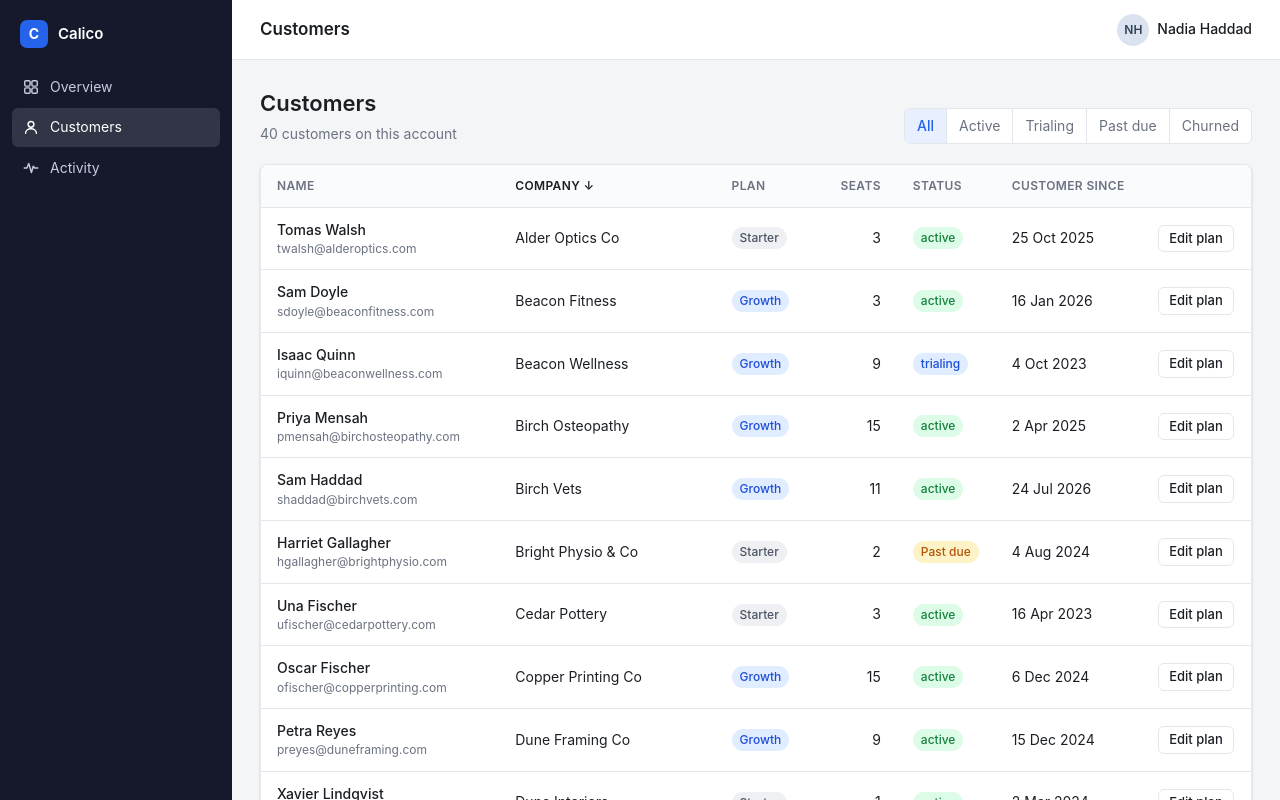
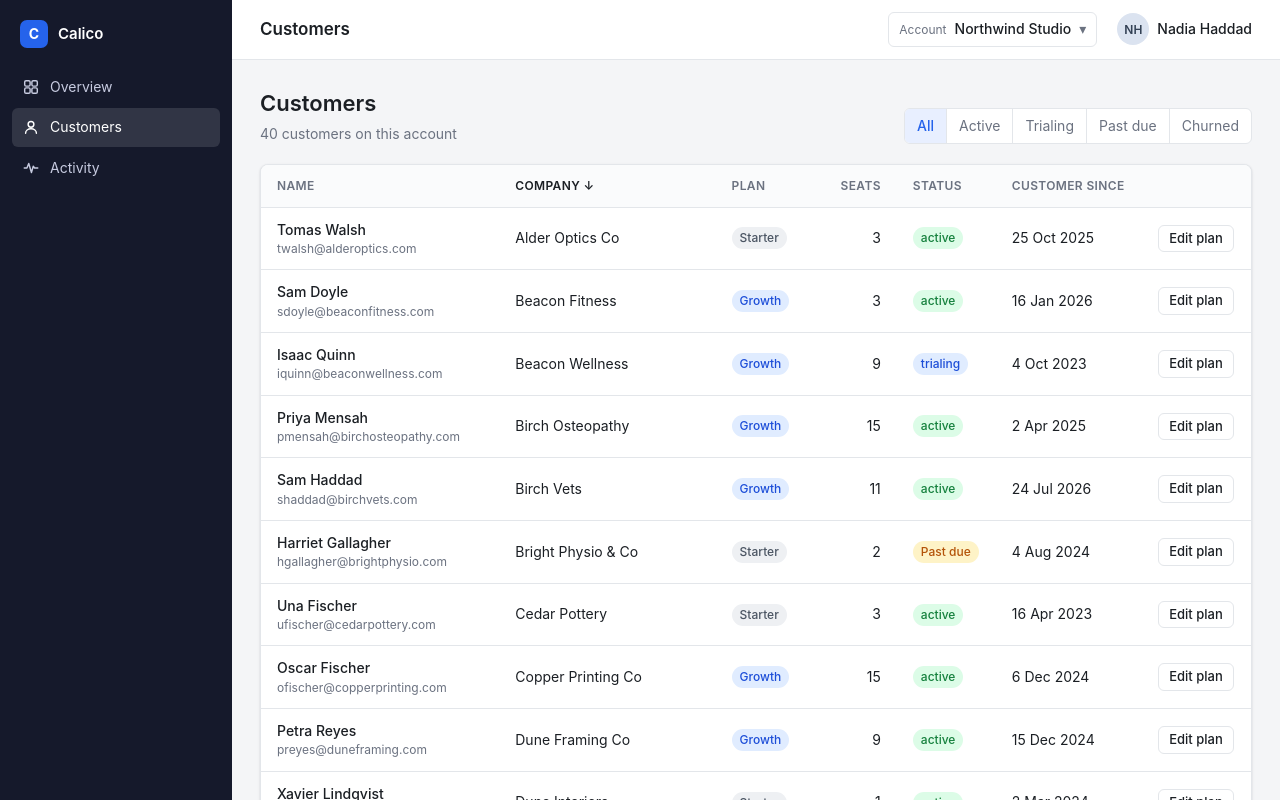
Before and after one commit to Calico-Media/Work-Experience-2, a React (Vite) app: page /customers in a window 1280 px wide. Shown: the top 800 px of the page. Built offline with nearby package versions, Linux system fonts and the light colour scheme.

Commit message:
add account switcher

```diff
--- /dev/null
+++ b/src/layout/AccountSwitcher.jsx
@@ -0,0 +1,64 @@
+import React, { useEffect, useRef, useState } from 'react'
+
+export default function AccountSwitcher({ value, accounts, onChange }) {
+  const [open, setOpen] = useState(false)
+  const rootRef = useRef(null)
+
+  useEffect(() => {
+    if (!open) return undefined
+    function onDocumentClick(event) {
+      if (rootRef.current && !rootRef.current.contains(event.target)) {
+        setOpen(false)
+      }
+    }
+    function onKey(event) {
+      if (event.key === 'Escape') setOpen(false)
+    }
+    document.addEventListener('mousedown', onDocumentClick)
+    document.addEventListener('keydown', onKey)
+    return () => {
+      document.removeEventListener('mousedown', onDocumentClick)
+      document.removeEventListener('keydown', onKey)
+    }
+  }, [open])
+
+  const current = accounts.find((a) => a.id === value)
+
+  return (
+    <div className="switcher" ref={rootRef}>
+      <button
+        type="button"
+        className="switcher__button"
+        onClick={() => setOpen((v) => !v)}
+        aria-haspopup="listbox"
+        aria-expanded={open}
+      >
+        <span className="switcher__label">Account</span>
+        <span className="switcher__value">{current ? current.name : value}</span>
+        <span className="switcher__chevron" aria-hidden="true">▾</span>
+      </button>
+
+      {open && (
+        <ul className="switcher__menu" role="listbox">
+          {accounts.map((acct) => (
+            <li key={acct.id}>
+              <button
+                type="button"
+                role="option"
+                aria-selected={acct.id === value}
+                className={`switcher__option ${acct.id === value ? 'is-selected' : ''}`}
+                onClick={() => {
+                  onChange(acct.id)
+                  setOpen(false)
+                }}
+              >
+                <span>{acct.name}</span>
+                <span className="switcher__plan">{acct.plan}</span>
+              </button>
+            </li>
+          ))}
+        </ul>
+      )}
+    </div>
+  )
+}
--- a/src/layout/Header.jsx
+++ b/src/layout/Header.jsx
@@ -1,4 +1,5 @@
 import React from 'react'
+import AccountSwitcher from './AccountSwitcher'
 import { NAV_ITEMS } from './navigation'
 import { initials } from '../utils/format'
 
@@ -10,6 +11,7 @@ export default function Header({ activeItem, account, accounts, me, onChangeAcco
       <h1 className="topbar__title">{item ? item.label : 'Calico'}</h1>
 
       <div className="topbar__right">
+        <AccountSwitcher value={account} accounts={accounts} onChange={onChangeAccount} />
 
         <div className="topbar__user">
           <span className="avatar avatar--sm">{me ? initials(me.name) : '…'}</span>
--- a/src/styles/layout.css
+++ b/src/styles/layout.css
@@ -128,6 +128,74 @@
   font-weight: 500;
 }
 
+/* Account switcher */
+
+.switcher {
+  position: relative;
+}
+
+.switcher__button {
+  display: flex;
+  align-items: center;
+  gap: 8px;
+  padding: 6px 10px;
+  border: 1px solid var(--border);
+  border-radius: 6px;
+  background: var(--surface);
+}
+
+.switcher__label {
+  color: var(--muted);
+  font-size: 12px;
+}
+
+.switcher__value {
+  font-weight: 500;
+}
+
+.switcher__chevron {
+  color: var(--muted);
+}
+
+.switcher__menu {
+  position: absolute;
+  right: 0;
+  top: calc(100% + 6px);
+  min-width: 240px;
+  margin: 0;
+  padding: 6px;
+  list-style: none;
+  background: var(--surface);
+  border: 1px solid var(--border);
+  border-radius: 8px;
+  box-shadow: 0 8px 24px rgba(16, 24, 40, 0.12);
+  z-index: 10;
+}
+
+.switcher__option {
+  display: flex;
+  justify-content: space-between;
+  width: 100%;
+  padding: 8px 10px;
+  border: 0;
+  border-radius: 6px;
+  background: transparent;
+  text-align: left;
+}
+
+.switcher__option:hover {
+  background: var(--bg);
+}
+
+.switcher__option.is-selected {
+  background: var(--primary-soft);
+}
+
+.switcher__plan {
+  color: var(--muted);
+  font-size: 12px;
+}
+
 /* Content */
 
 .content {
```
